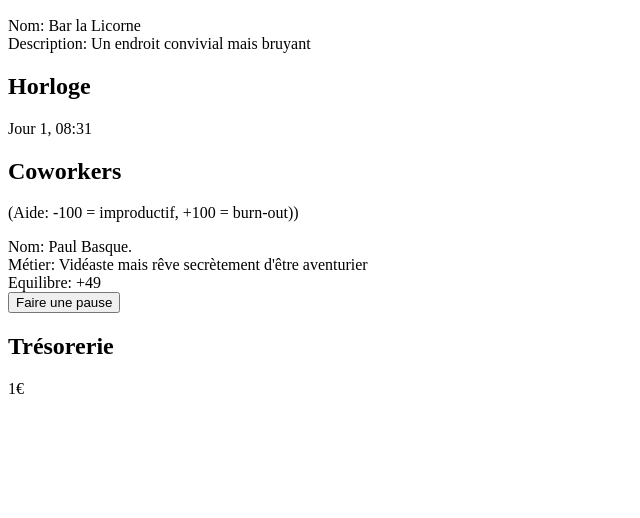
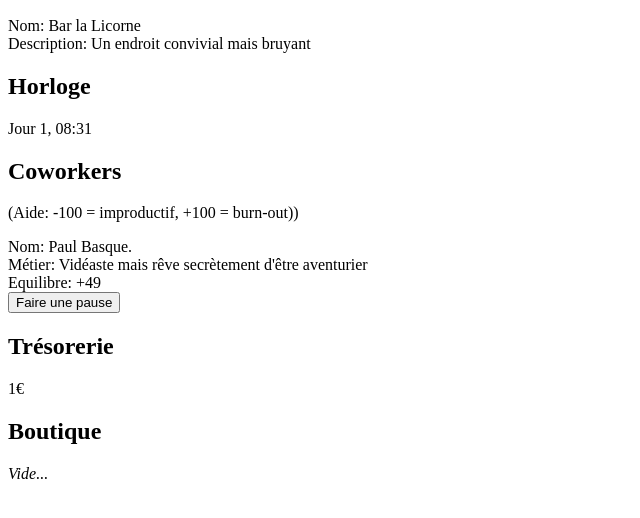
Before and after one commit to Albob/coworking-simulator, a plain HTML site: page index.html in a window 1280 px wide. Shown: the part 110-628 px from the top of the page, without its empty margins (0-640 px from the left). Drawn offline with Linux system fonts and the light colour scheme.

Commit message:
Add a shop section (not working)

```diff
--- a/index.html
+++ b/index.html
@@ -29,6 +29,11 @@
     <h2>Trésorerie</h2>
     <p id="money">0€</p>
   </div>
+
+  <div>
+    <h2>Boutique</h2>
+    <p id="shop"><i>Vide...</i></p>
+  </div>
 </body>
 
 </html>
```
